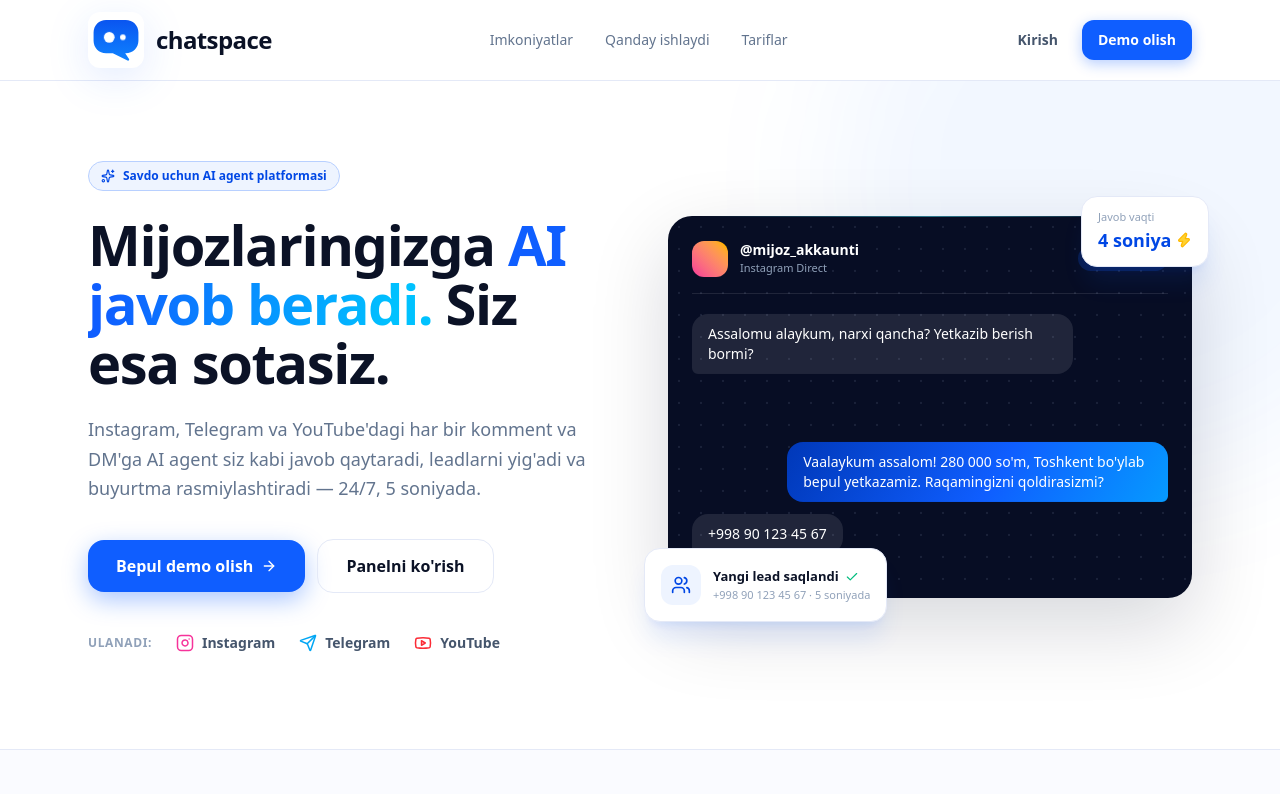
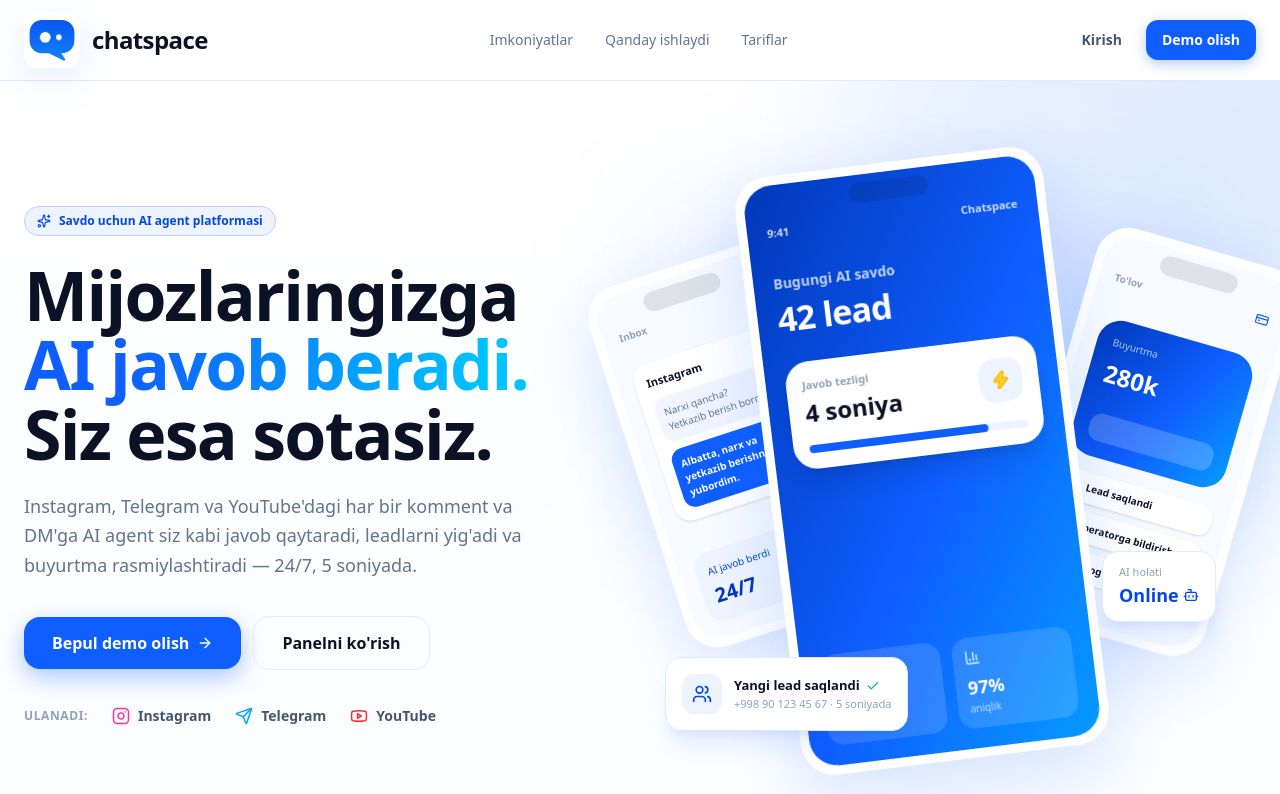
Before and after one commit to komaaa24/space, a Next.js app: page / in a window 1280 px wide. Shown: the top 794 px of the page. Built offline with nearby package versions, Linux system fonts and the light colour scheme.

Commit message:
Fix landing desktop hero and logo fallback

```diff
--- a/app/globals.css
+++ b/app/globals.css
@@ -83,6 +83,19 @@
   animation: hero-chat-float 6s ease-in-out infinite;
 }
 
+.hero-phone-float {
+  animation: hero-phone-float 7s ease-in-out infinite;
+  transform-origin: center;
+}
+
+.hero-phone-delay-1 {
+  animation-delay: 900ms;
+}
+
+.hero-phone-delay-2 {
+  animation-delay: 1500ms;
+}
+
 .hero-chat-thread {
   display: grid;
   gap: 12px;
@@ -152,6 +165,16 @@
   }
   50% {
     transform: translateY(-5px);
+  }
+}
+
+@keyframes hero-phone-float {
+  0%,
+  100% {
+    margin-top: 0;
+  }
+  50% {
+    margin-top: -10px;
   }
 }
 
@@ -368,6 +391,7 @@
 
 @media (prefers-reduced-motion: reduce) {
   .hero-chat-panel,
+  .hero-phone-float,
   .hero-avatar,
   .hero-message,
   .hero-typing,
--- a/app/page.tsx
+++ b/app/page.tsx
@@ -39,10 +39,10 @@
     <div className="bg-white text-[#0b1226]">
       {/* Nav */}
       <header className="sticky top-0 z-50 bg-white/85 backdrop-blur-lg border-b border-line">
-        <div className="max-w-6xl mx-auto px-6 h-20 flex items-center justify-between">
+        <div className="max-w-7xl mx-auto px-4 sm:px-6 h-16 sm:h-20 flex items-center justify-between">
           <div className="flex items-center gap-3">
-            <LogoMark className="w-14 h-14" />
-            <span className="font-extrabold text-2xl tracking-tight">
+            <LogoMark className="w-11 h-11 sm:w-14 sm:h-14" />
+            <span className="font-extrabold text-xl tracking-tight sm:text-2xl">
               chatspace
             </span>
           </div>
@@ -60,7 +60,7 @@
             </Link>
             <a
               href="#cta"
-              className="text-sm font-semibold bg-electric-500 hover:bg-electric-600 text-white px-4 py-2.5 rounded-xl transition-colors shadow-[0_4px_14px_rgba(15,94,255,0.3)]"
+              className="hidden text-sm font-semibold bg-electric-500 hover:bg-electric-600 text-white px-4 py-2.5 rounded-xl transition-colors shadow-[0_4px_14px_rgba(15,94,255,0.3)] sm:inline-flex"
             >
               Demo olish
             </a>
@@ -69,39 +69,39 @@
       </header>
 
       {/* Hero — left aligned, split layout */}
-      <section className="relative overflow-hidden">
+      <section className="relative overflow-hidden bg-[radial-gradient(circle_at_top_right,rgba(15,94,255,0.08),transparent_36%),linear-gradient(180deg,#ffffff_0%,#fbfdff_100%)]">
         <div className="absolute top-0 right-0 w-[600px] h-[600px] bg-electric-500/5 rounded-full blur-3xl -translate-y-1/3 translate-x-1/4" />
-        <div className="max-w-6xl mx-auto px-6 pt-20 pb-24 grid lg:grid-cols-2 gap-14 items-center relative">
-          <div>
-            <div className="inline-flex items-center gap-2 border border-electric-200 bg-electric-50 text-electric-600 text-xs font-semibold px-3 py-1.5 rounded-full mb-6">
+        <div className="relative mx-auto grid max-w-7xl items-center gap-10 px-4 pb-16 pt-10 sm:px-6 sm:pb-20 sm:pt-14 lg:min-h-[680px] lg:grid-cols-[0.92fr_1.08fr] lg:gap-16 lg:pb-24 lg:pt-20">
+          <div className="text-center lg:text-left">
+            <div className="mb-6 inline-flex items-center gap-2 rounded-full border border-electric-200 bg-electric-50 px-3 py-1.5 text-xs font-semibold text-electric-600">
               <Sparkles className="w-3.5 h-3.5" />
               Savdo uchun AI agent platformasi
             </div>
-            <h1 className="text-4xl md:text-[56px] font-extrabold tracking-tight leading-[1.05]">
+            <h1 className="text-[40px] font-extrabold leading-[1.02] tracking-tight sm:text-5xl lg:text-[68px]">
               Mijozlaringizga{" "}
               <span className="electric-text-gradient">AI javob beradi.</span>{" "}
               Siz esa sotasiz.
             </h1>
-            <p className="text-lg text-slate-500 mt-6 leading-relaxed">
+            <p className="mx-auto mt-6 max-w-xl text-base leading-relaxed text-slate-500 sm:text-lg lg:mx-0">
               Instagram, Telegram va YouTube&apos;dagi har bir komment va DM&apos;ga AI
               agent siz kabi javob qaytaradi, leadlarni yig&apos;adi va buyurtma
               rasmiylashtiradi — 24/7, 5 soniyada.
             </p>
-            <div className="flex items-center gap-3 mt-9">
+            <div className="mt-8 flex flex-col items-stretch gap-3 sm:mt-9 sm:flex-row sm:items-center sm:justify-center lg:justify-start">
               <a
                 href="#cta"
-                className="inline-flex items-center gap-2 bg-electric-500 hover:bg-electric-600 text-white font-bold px-7 py-3.5 rounded-2xl transition-colors shadow-[0_8px_24px_rgba(15,94,255,0.35)]"
+                className="inline-flex items-center justify-center gap-2 rounded-2xl bg-electric-500 px-7 py-3.5 font-bold text-white shadow-[0_8px_24px_rgba(15,94,255,0.35)] transition-colors hover:bg-electric-600"
               >
                 Bepul demo olish <ArrowRight className="w-4 h-4" />
               </a>
               <Link
                 href="/admin"
-                className="inline-flex items-center gap-2 border border-line hover:border-electric-300 font-bold px-7 py-3.5 rounded-2xl transition-colors"
+                className="inline-flex items-center justify-center gap-2 rounded-2xl border border-line px-7 py-3.5 font-bold transition-colors hover:border-electric-300"
               >
                 Panelni ko&apos;rish
               </Link>
             </div>
-            <div className="flex items-center gap-6 mt-10 text-slate-400">
+            <div className="mt-9 flex flex-wrap items-center justify-center gap-4 text-slate-400 sm:gap-6 lg:justify-start">
               <span className="text-xs font-semibold uppercase tracking-wider">
                 Ulanadi:
               </span>
@@ -123,14 +123,14 @@
 
       {/* Stats band */}
       <section className="border-y border-line bg-[#fafbff]">
-        <div className="max-w-6xl mx-auto px-6 py-10 grid grid-cols-3 gap-6 text-center">
+        <div className="mx-auto grid max-w-7xl grid-cols-1 gap-5 px-4 py-8 text-center sm:grid-cols-3 sm:px-6 sm:py-10">
           {[
             ["5 soniya", "o'rtacha javob vaqti"],
             ["24/7", "tunu-kun ishlaydi"],
             ["0 ta", "o'tkazib yuborilgan xabar"],
           ].map(([v, l]) => (
             <div key={l}>
-              <div className="text-3xl font-extrabold electric-text-gradient">
+              <div className="text-2xl font-extrabold electric-text-gradient sm:text-3xl">
                 {v}
               </div>
               <div className="text-sm text-slate-400 mt-1">{l}</div>
@@ -140,16 +140,16 @@
       </section>
 
       {/* Features — bento grid */}
-      <section id="features" className="py-24">
-        <div className="max-w-6xl mx-auto px-6">
-          <h2 className="text-3xl md:text-[40px] font-extrabold tracking-tight text-center">
+      <section id="features" className="py-16 sm:py-24">
+        <div className="max-w-7xl mx-auto px-4 sm:px-6">
+          <h2 className="text-center text-3xl font-extrabold tracking-tight md:text-[40px]">
             Bitta platforma — <span className="electric-text-gradient">barcha muloqot</span>
           </h2>
           <p className="text-slate-500 text-center mt-4 max-w-xl mx-auto">
             Kech javob tufayli mijoz yo&apos;qotish endi tarixda qoladi
           </p>
 
-          <div className="grid md:grid-cols-3 gap-4 mt-14">
+          <div className="mt-10 grid gap-4 md:grid-cols-3 sm:mt-14">
             {/* Big card */}
             <div className="md:col-span-2 rounded-3xl bg-navy-900 text-white p-8 relative overflow-hidden">
               <div className="absolute inset-0 dot-grid opacity-10" />
@@ -228,8 +228,8 @@
       </section>
 
       {/* How it works */}
-      <section id="how" className="py-24 bg-[#fafbff] border-y border-line">
-        <div className="max-w-6xl mx-auto px-6">
+      <section id="how" className="py-16 bg-[#fafbff] border-y border-line sm:py-24">
+        <div className="max-w-7xl mx-auto px-4 sm:px-6">
           <h2 className="text-3xl md:text-[40px] font-extrabold tracking-tight text-center">
             3 qadamda ishga tushadi
           </h2>
@@ -255,8 +255,8 @@
       <PricingSection />
 
       {/* CTA */}
-      <section id="cta" className="pb-24">
-        <div className="max-w-4xl mx-auto px-6">
+      <section id="cta" className="pb-16 sm:pb-24">
+        <div className="max-w-4xl mx-auto px-4 sm:px-6">
           <div className="rounded-[32px] electric-gradient text-white p-10 md:p-16 text-center relative overflow-hidden">
             <div className="absolute -top-16 -right-16 w-64 h-64 rounded-full bg-white/10" />
             <div className="absolute -bottom-20 -left-10 w-56 h-56 rounded-full bg-white/10" />
@@ -275,7 +275,7 @@
 
       {/* Footer */}
       <footer className="border-t border-line py-10">
-        <div className="max-w-6xl mx-auto px-6 flex flex-col md:flex-row items-center justify-between gap-4 text-sm text-slate-400">
+        <div className="max-w-7xl mx-auto px-4 sm:px-6 flex flex-col md:flex-row items-center justify-between gap-4 text-sm text-slate-400">
           <div className="flex items-center gap-2">
             <LogoMark className="w-7 h-7" />
             <span className="font-bold text-slate-600">chatspace</span>
--- a/components/landing/hero-chat-demo.tsx
+++ b/components/landing/hero-chat-demo.tsx
@@ -1,64 +1,154 @@
 "use client";
 
-import { Bot, Check, Users, Zap } from "lucide-react";
+import {
+  BarChart3,
+  Bot,
+  Check,
+  CreditCard,
+  MessageCircle,
+  Send,
+  Users,
+  Zap,
+} from "lucide-react";
+
+function PhoneFrame({
+  className = "",
+  children,
+  blue = false,
+}: {
+  className?: string;
+  children: React.ReactNode;
+  blue?: boolean;
+}) {
+  return (
+    <div
+      className={`rounded-[34px] border border-white/70 bg-white p-2 shadow-[0_24px_70px_rgba(15,94,255,0.16)] ${className}`}
+    >
+      <div
+        className={`relative flex aspect-[9/18] flex-col overflow-hidden rounded-[28px] ${
+          blue ? "electric-gradient text-white" : "bg-[#f7faff] text-[#0b1226]"
+        }`}
+      >
+        <div className="absolute left-1/2 top-2 h-5 w-20 -translate-x-1/2 rounded-full bg-black/10" />
+        {children}
+      </div>
+    </div>
+  );
+}
 
 export function HeroChatDemo() {
   return (
-    <div className="hero-chat-demo relative">
-      <div className="hero-chat-panel rounded-3xl bg-navy-900 p-6 text-white relative overflow-hidden">
-        <div className="absolute inset-0 dot-grid opacity-10" />
-        <div className="absolute inset-x-8 top-0 h-px bg-gradient-to-r from-transparent via-cyan-300/50 to-transparent" />
-        <div className="relative">
-          <div className="flex items-center gap-3 pb-4 border-b border-white/10">
-            <div className="hero-avatar h-9 w-9 rounded-xl bg-gradient-to-tr from-pink-500 to-amber-400" />
+    <div className="hero-chat-demo relative mx-auto min-h-[520px] w-full max-w-[640px] sm:min-h-[610px] lg:mx-0">
+      <div className="absolute inset-x-6 top-10 h-80 rounded-[48px] bg-electric-500/8 blur-3xl" />
+
+      <PhoneFrame
+        blue
+        className="hero-phone-float absolute left-1/2 top-0 z-20 w-[240px] -translate-x-1/2 rotate-[-7deg] sm:left-[47%] sm:w-[292px] lg:w-[310px]"
+      >
+        <div className="relative flex flex-1 flex-col p-5 pt-10">
+          <div className="flex items-center justify-between text-[11px] font-bold text-white/80">
+            <span>9:41</span>
+            <span>Chatspace</span>
+          </div>
+          <div className="mt-8">
+            <div className="text-sm font-semibold text-white/75">
+              Bugungi AI savdo
+            </div>
+            <div className="mt-2 text-[34px] font-extrabold leading-none tracking-tight">
+              42 lead
+            </div>
+          </div>
+          <div className="mt-7 rounded-3xl bg-white p-4 text-[#0b1226] shadow-xl">
+            <div className="flex items-center justify-between">
               <div>
-              <div className="text-sm font-bold">@mijoz_akkaunti</div>
-              <div className="text-[11px] text-slate-400">Instagram Direct</div>
+                <div className="text-[11px] font-bold text-slate-400">
+                  Javob tezligi
                 </div>
-            <span className="ml-auto flex items-center gap-1.5 text-[11px] bg-electric-500/20 text-electric-300 font-semibold px-2.5 py-1 rounded-full">
-              <Bot className="w-3 h-3" /> AI onlayn
+                <div className="mt-1 text-2xl font-extrabold">4 soniya</div>
+              </div>
+              <span className="flex h-11 w-11 items-center justify-center rounded-2xl bg-electric-50 text-electric-600">
+                <Zap className="h-5 w-5 fill-amber-300 text-amber-400" />
               </span>
             </div>
-
-          <div className="hero-chat-thread py-5 text-sm">
-            <div className="hero-message hero-message-1 flex">
-              <div className="bg-white/10 rounded-2xl rounded-bl-md px-4 py-2.5 max-w-[80%]">
-                Assalomu alaykum, narxi qancha? Yetkazib berish bormi?
+            <div className="mt-4 h-2 rounded-full bg-[#edf3ff]">
+              <div className="h-full w-[82%] rounded-full bg-electric-500" />
             </div>
           </div>
 
-            <div className="hero-typing flex justify-end">
-              <div className="rounded-2xl rounded-br-md bg-electric-500/15 px-4 py-3">
-                <span />
-                <span />
-                <span />
+          <div className="mt-auto grid grid-cols-2 gap-3">
+            <div className="rounded-2xl bg-white/14 p-3">
+              <MessageCircle className="h-4 w-4 text-cyan-100" />
+              <div className="mt-2 text-lg font-extrabold">128</div>
+              <div className="text-[10px] text-white/70">dialog</div>
             </div>
-            </div>
-
-            <div className="hero-message hero-message-2 flex justify-end">
-              <div className="electric-gradient rounded-2xl rounded-br-md px-4 py-2.5 max-w-[80%]">
-                Vaalaykum assalom! 280 000 so&apos;m, Toshkent bo&apos;ylab
-                bepul yetkazamiz. Raqamingizni qoldirasizmi?
-              </div>
-            </div>
-
-            <div className="hero-message hero-message-3 flex">
-              <div className="bg-white/10 rounded-2xl rounded-bl-md px-4 py-2.5">
-                +998 90 123 45 67
+            <div className="rounded-2xl bg-white/14 p-3">
+              <BarChart3 className="h-4 w-4 text-cyan-100" />
+              <div className="mt-2 text-lg font-extrabold">97%</div>
+              <div className="text-[10px] text-white/70">aniqlik</div>
             </div>
           </div>
         </div>
+      </PhoneFrame>
+
+      <PhoneFrame className="hero-phone-float hero-phone-delay-1 absolute left-0 top-24 hidden w-[198px] rotate-[-18deg] sm:block lg:left-2">
+        <div className="flex flex-1 flex-col p-4 pt-9">
+          <div className="flex items-center justify-between text-[10px] font-bold text-slate-400">
+            <span>Inbox</span>
+            <Send className="h-3.5 w-3.5 text-sky-500" />
+          </div>
+          <div className="mt-6 rounded-2xl bg-white p-3 shadow-sm">
+            <div className="text-[11px] font-bold">Instagram</div>
+            <div className="mt-2 rounded-xl bg-[#f1f5ff] p-2 text-[10px] text-slate-500">
+              Narxi qancha? Yetkazib berish bormi?
+            </div>
+            <div className="ml-auto mt-2 rounded-xl bg-electric-500 p-2 text-[10px] font-semibold text-white">
+              Albatta, narx va yetkazib berishni yubordim.
             </div>
           </div>
+          <div className="mt-auto rounded-2xl bg-electric-50 p-3">
+            <div className="text-[10px] text-electric-600">AI javob berdi</div>
+            <div className="mt-1 text-xl font-extrabold text-electric-700">
+              24/7
+            </div>
+          </div>
+        </div>
+      </PhoneFrame>
 
-      <div className="hero-lead-card absolute -bottom-6 -left-6 rounded-2xl bg-white border border-line shadow-xl shadow-electric-500/10 p-4 flex items-center gap-3">
-        <span className="w-10 h-10 rounded-xl bg-electric-50 flex items-center justify-center">
-          <Users className="w-5 h-5 text-electric-600" />
+      <PhoneFrame className="hero-phone-float hero-phone-delay-2 absolute right-0 top-20 hidden w-[210px] rotate-[16deg] sm:block lg:right-0">
+        <div className="flex flex-1 flex-col p-4 pt-9">
+          <div className="flex items-center justify-between text-[10px] font-bold text-slate-400">
+            <span>To&apos;lov</span>
+            <CreditCard className="h-3.5 w-3.5 text-electric-500" />
+          </div>
+          <div className="mt-8 rounded-3xl electric-gradient p-4 text-white">
+            <div className="text-[10px] text-white/70">Buyurtma</div>
+            <div className="mt-2 text-2xl font-extrabold">280k</div>
+            <div className="mt-6 h-7 rounded-xl bg-white/20" />
+          </div>
+          <div className="mt-4 space-y-2">
+            {["Lead saqlandi", "Operatorga bildirish", "Katalog yuborildi"].map(
+              (item) => (
+                <div
+                  key={item}
+                  className="flex items-center gap-2 rounded-xl bg-white p-2 text-[10px] font-bold shadow-sm"
+                >
+                  <Check className="h-3.5 w-3.5 text-emerald-500" />
+                  {item}
+                </div>
+              ),
+            )}
+          </div>
+        </div>
+      </PhoneFrame>
+
+      <div className="hero-lead-card absolute bottom-8 left-3 z-30 flex items-center gap-3 rounded-2xl border border-line bg-white p-4 shadow-xl shadow-electric-500/10 sm:bottom-10 sm:left-10">
+        <span className="flex h-10 w-10 items-center justify-center rounded-xl bg-electric-50">
+          <Users className="h-5 w-5 text-electric-600" />
         </span>
         <div>
-          <div className="text-[13px] font-bold flex items-center gap-1.5">
+          <div className="flex items-center gap-1.5 text-[13px] font-bold">
             Yangi lead saqlandi
-            <Check className="w-3.5 h-3.5 text-emerald-500" />
+            <Check className="h-3.5 w-3.5 text-emerald-500" />
           </div>
           <div className="text-[11px] text-slate-400">
             +998 90 123 45 67 · 5 soniyada
@@ -66,10 +156,10 @@
         </div>
       </div>
 
-      <div className="hero-speed-card absolute -top-5 -right-4 rounded-2xl bg-white border border-line shadow-xl shadow-electric-500/10 px-4 py-3">
-        <div className="text-[11px] text-slate-400">Javob vaqti</div>
+      <div className="hero-speed-card absolute right-4 top-[335px] z-30 rounded-2xl border border-line bg-white px-4 py-3 shadow-xl shadow-electric-500/10 sm:right-10 sm:top-[390px]">
+        <div className="text-[11px] text-slate-400">AI holati</div>
         <div className="flex items-center gap-1 text-lg font-extrabold text-electric-600">
-          4 soniya <Zap className="h-4 w-4 fill-amber-300 text-amber-400" />
+          Online <Bot className="h-4 w-4" />
         </div>
       </div>
     </div>
--- a/components/logo.tsx
+++ b/components/logo.tsx
@@ -62,7 +62,13 @@
       onPointerMove={handlePointerMove}
       onPointerLeave={handlePointerLeave}
     >
-      <svg viewBox="0 0 512 512" role="img" focusable="false">
+      <svg
+        viewBox="0 0 512 512"
+        width="1em"
+        height="1em"
+        role="img"
+        focusable="false"
+      >
         <defs>
           <linearGradient
             id="chatspace-logo-gradient"
```
Lines whose indentation alone changed are shown as unchanged.
